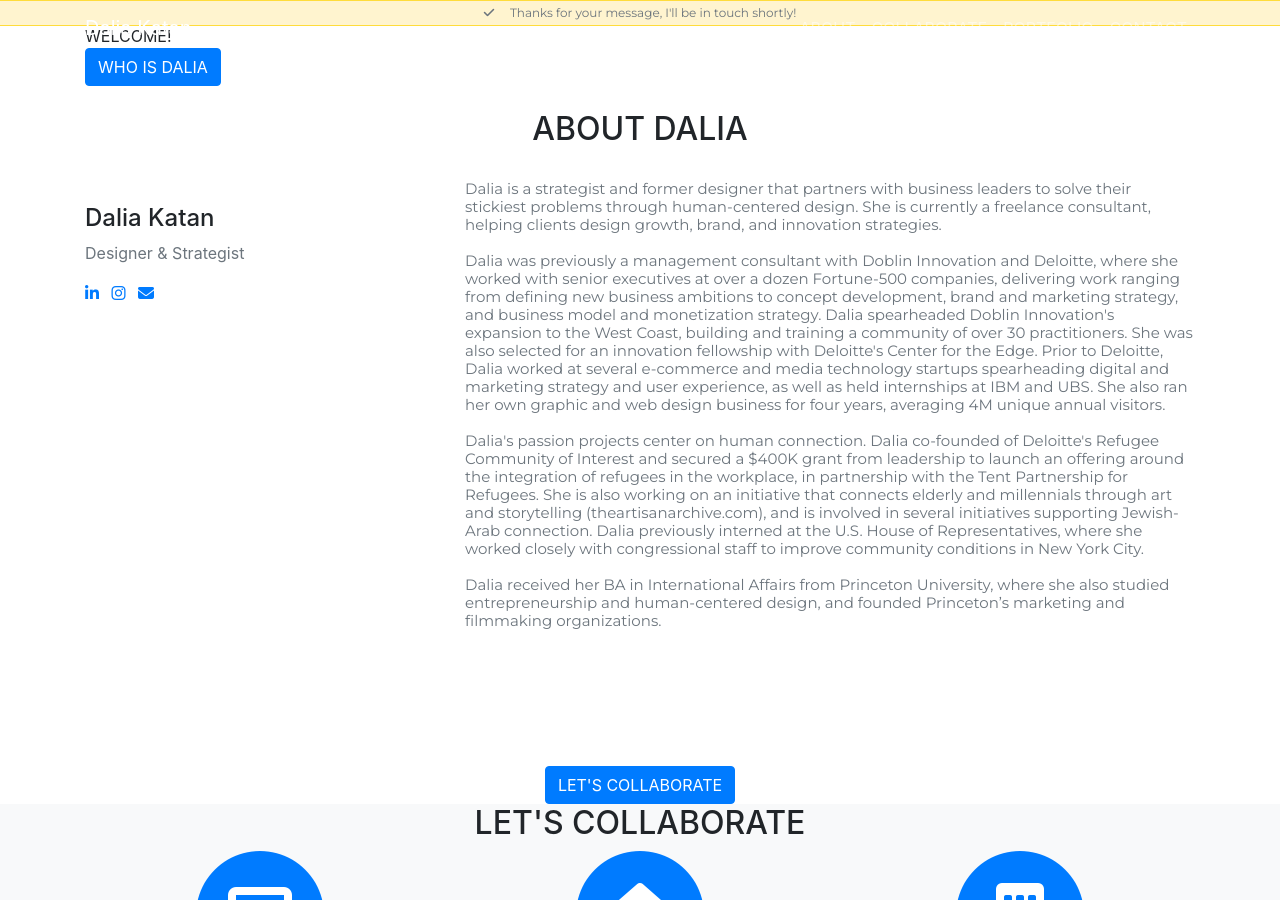
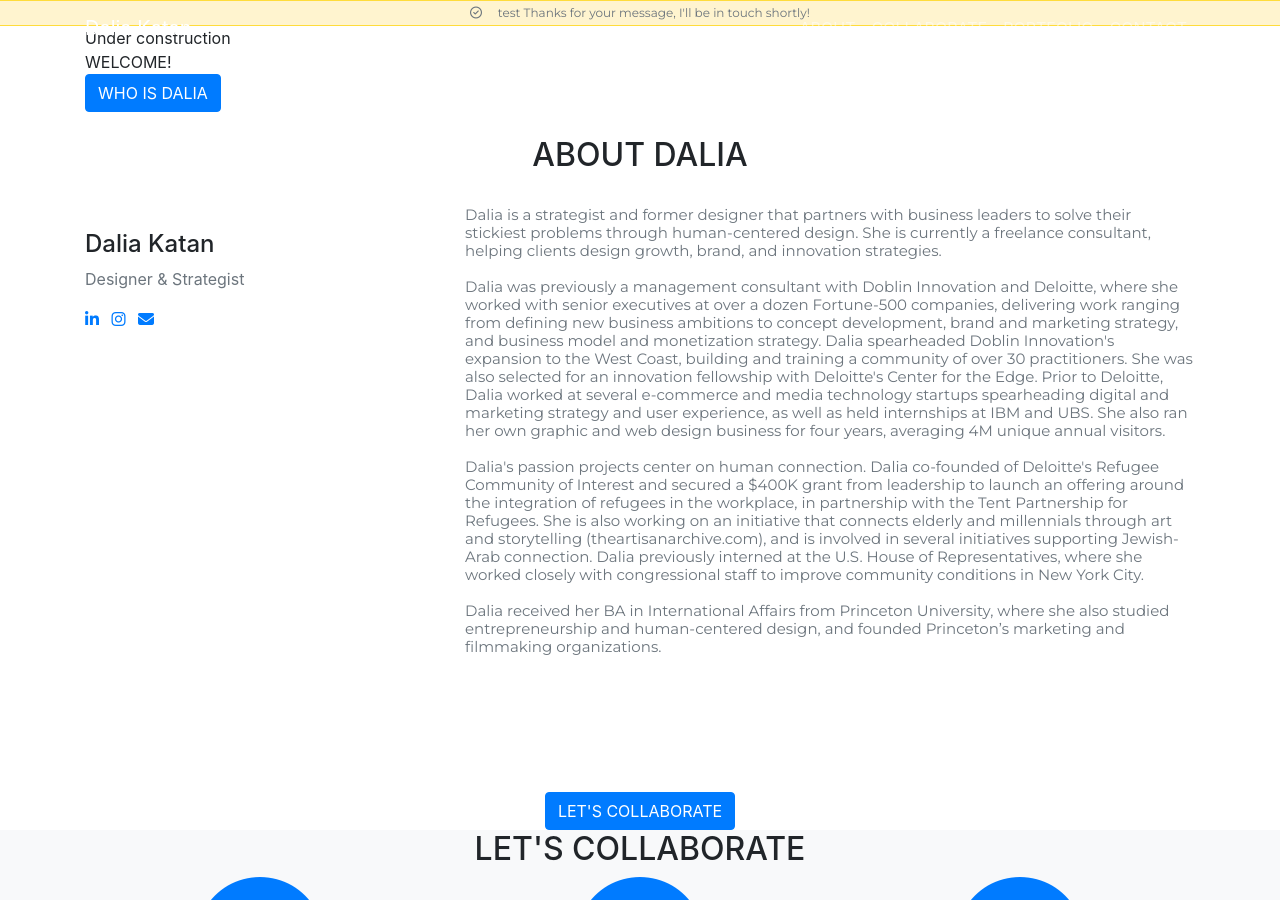
Before and after one commit to dalkat/dalkat.github.io, a Jekyll site: the page built from thanks.md, in a window 1280 px wide and 900 px high. Built offline with Jekyll 4.4.1, drawn with Linux system fonts in a browser that asks for light colours; nearby versions of some CDN libraries; some web fonts are replaced; library files that are not in the unit come from our copies.

Commit message:
test code move up non-float

```diff
--- a/_layouts/default.html
+++ b/_layouts/default.html
@@ -31,6 +31,11 @@
   </head>
 
   <body id="page-top">
+    {% assign ws = '' %}
+    {%- if page.layout == 'thanks' -%}
+     <div class="text-muted" style="z-index: 99; background-color: #fff4cf; width: 100%; height: 26px; padding: 3px; vertical-align: middle; color: white; text-align:center; font-size:12px; border-top:1px #ffdc3b solid; border-bottom: 1px #ffdc3b solid; font-family: 'Montserrat', 'Helvetica Neue', Helvetica, Arial, sans-serif; font-weight:normal;"><i class="fa fa-check-circle-o" aria-hidden="true"></i> &nbsp; &nbsp; test Thanks for your message, I'll be in touch shortly!</div>
+
+    {%- endif -%}
 
     <!-- Navigation -->
     <nav class="navbar navbar-expand-lg navbar-dark fixed-top" id="mainNav">
@@ -150,11 +155,6 @@
     <script src="{{ assets_path }}js/agency.min.js"></script>
 
 
-    {% assign ws = '' %}
-    {%- if page.layout == 'thanks' -%}
-     <div class="text-muted" style="z-index: 99; position: absolute; right: 0; top: 0; background-color: #fff4cf; width: 100%; height: 26px; padding: 3px; vertical-align: middle; color: white; text-align:center; font-size:12px; border-top:1px #ffdc3b solid; border-bottom: 1px #ffdc3b solid; font-family: 'Montserrat', 'Helvetica Neue', Helvetica, Arial, sans-serif; font-weight:normal;"><i class="fa fa-check" aria-hidden="true"></i> &nbsp; &nbsp; Thanks for your message, I'll be in touch shortly!</div>
-
-    {%- endif -%}
 
   </body>
 
```
